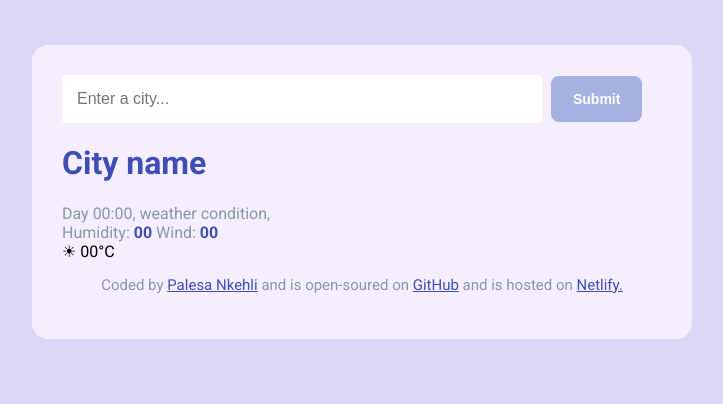
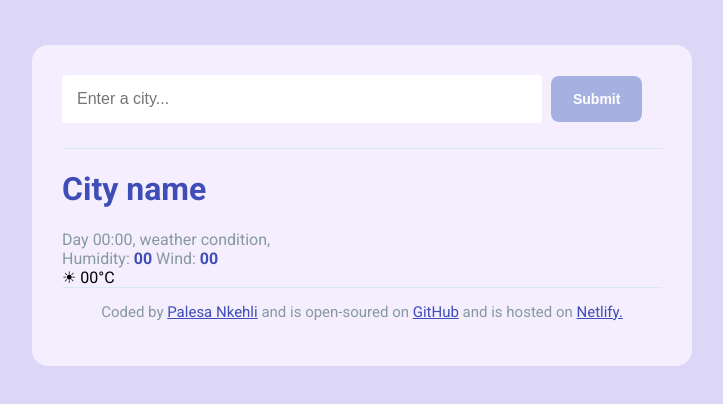
Before and after one commit to palesankehli/weather-app, a plain HTML site: page index.html in a window 1280 px wide. Shown: the whole page, without its empty margins (278-1001 px from the left). Drawn offline with Linux system fonts and the light colour scheme.

Commit message:
added border to header and footer

```diff
--- a/src/style.css
+++ b/src/style.css
@@ -13,6 +13,10 @@ body {
   padding: 30px;
 }
 
+header {
+  border-bottom: 1px solid #d5e9f1d8;
+  padding-bottom: 25px;
+}
 h1 {
   color: #3f4db6;
 }
@@ -21,6 +25,7 @@ footer {
   text-align: center;
   font-size: 15px;
   color: #8699a1;
+  border-top: 1px solid #d5e9f1d8;
 }
 
 .search-input-box {
```
